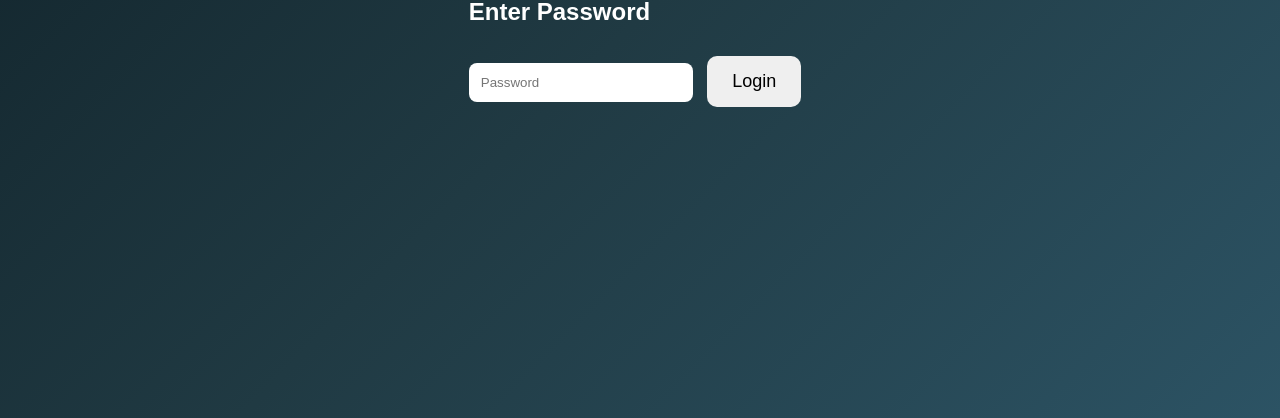
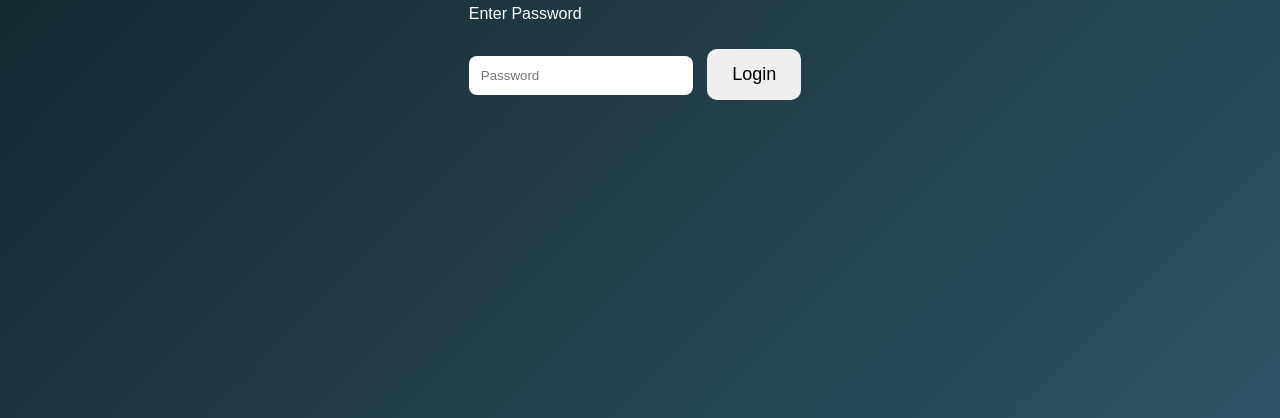
Before and after one commit to IRVING2011/the-new-game, a website: page login.html in a window 1280 px wide. Shown: the part 382-800 px from the top of the page. Drawn offline with Linux system fonts and the light colour scheme.

Commit message:
Update login.html

```diff
--- a/login.html
+++ b/login.html
@@ -4,16 +4,25 @@
 <meta charset="UTF-8">
 <meta name="viewport" content="width=device-width, initial-scale=1.0">
 <title>RPS Game Login</title>
-    <link rel="stylesheet" href="/style.css"> <!-- 引用根目錄的 style.css -->
+
+<link rel="stylesheet" href="/public/style.css">
+
 </head>
+
 <body>
+
 <div class="login-container">
+
 <h1>Rock Paper Scissors</h1>
-        <h2>Enter Password</h2>
+
+<p>Enter Password</p>
+
 <form action="/api/auth" method="POST">
-            <input type="password" id="password" name="password" placeholder="Password" required>
+<input type="password" name="password" placeholder="Password" required>
 <button type="submit">Login</button>
 </form>
+
 </div>
+
 </body>
 </html>
```
Lines whose indentation alone changed are shown as unchanged.
